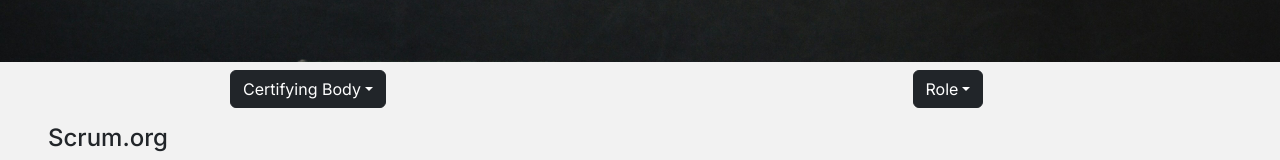
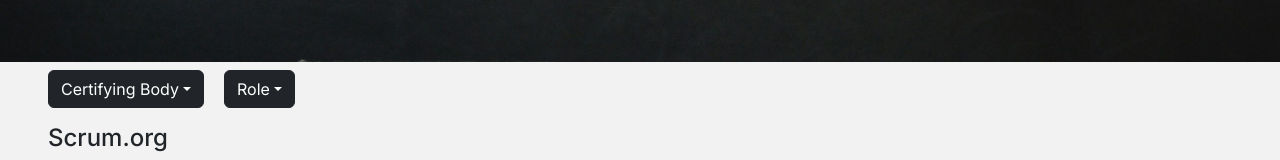
Before and after one commit to Mo2artGit/learnpm, a React (Create React App) app: page /learnpm/training in a window 1280 px wide. Shown: the part 204-364 px from the top of the page. Built offline with nearby package versions, Linux system fonts and the light colour scheme.

Commit message:
filter alignment

```diff
--- a/src/components/Training.js
+++ b/src/components/Training.js
@@ -1,6 +1,6 @@
 import React, { useState } from 'react';
 import { Link } from 'react-router-dom';
-import { Card, Dropdown, Row, Col } from 'react-bootstrap';
+import { Card, Dropdown } from 'react-bootstrap';
 import Img from './img/si3.jpg';
 
 function CustomDropdown({ options, label, selectedOption, setSelectedOption, onReset }) {
@@ -103,8 +103,7 @@
         <div style={{ height: '20vh', overflow: 'hidden' }} className='mb-2'>
           <img src={Img} alt="Cropped Img" style={{ width: '100%', objectFit: 'cover' }} />
         </div>
-        <Row className="justify-content-start w-100">
-          <Col>
+        <div className="ms-5" style={{ display: 'flex', gap:"20px" }}>
           <CustomDropdown
             label="Certifying Body"
             options={certifyingBodies}
@@ -112,8 +111,6 @@
             setSelectedOption={setCertifyingBody}
             onReset={() => setCertifyingBody('')}
           />
-          </Col>
-          <Col>
           <CustomDropdown
             label="Role"
             options={roles}
@@ -121,9 +118,7 @@
             setSelectedOption={setRole}
             onReset={() => setRole('')}
           />
-          </Col>
-        </Row>
-
+        </div>
         {/* Display filtered courses */}
         {
           filteredTitles.map(title => (
```
Lines whose indentation alone changed are shown as unchanged.
